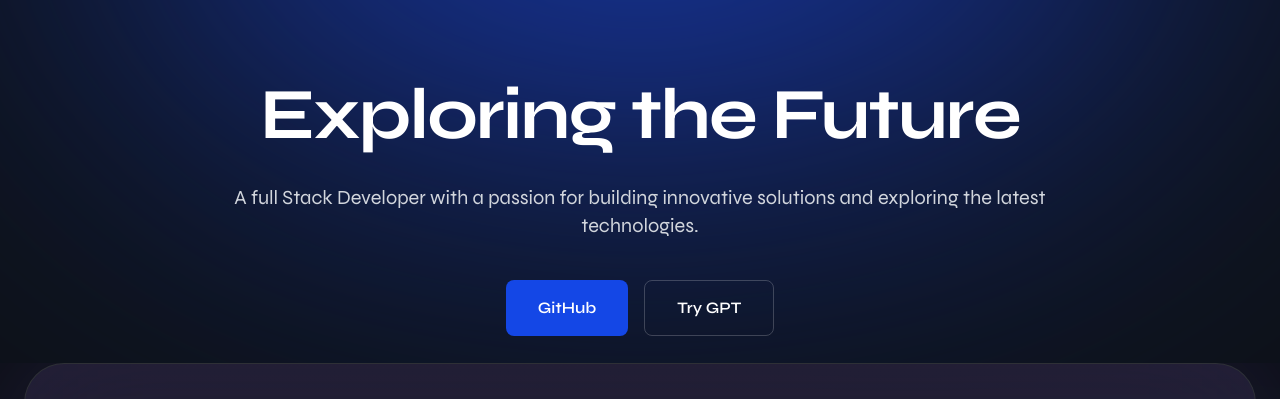
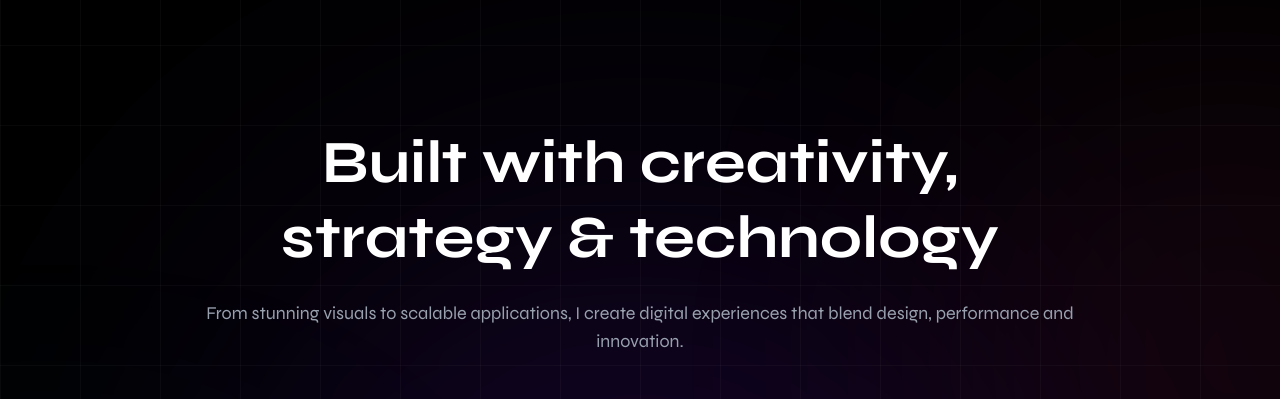
Before and after one commit to uixPhuke/portfolio, a Next.js app: page / in a window 1280 px wide. Shown: the part 197-596 px from the top of the page. Built offline with nearby package versions, Linux system fonts and the light colour scheme.

Commit message:
feat: reorganize Home component structure by updating component order

```diff
--- a/app/page.tsx
+++ b/app/page.tsx
@@ -3,15 +3,21 @@ import Hero from "@/components/hero"
 import Showcase from "@/components/showcase"
 import Brands from "@/components/brands"
 import Services from "@/components/services"
+import AboutCard from "@/components/about-card"
+import Landing from "@/components/landing"
+import Skills from "@/components/skills"
+import Footer from "@/components/footer"
 
 export default function Home() {
   return (
     <main className="bg-[#0d1117] text-white">
       <Navbar />
-      <Hero />
-      <Showcase />
+      <Landing/>
+     <AboutCard />
       <Brands />
       <Services />
+      <Skills />
+      <Footer/>
     </main>
   )
 }
```
